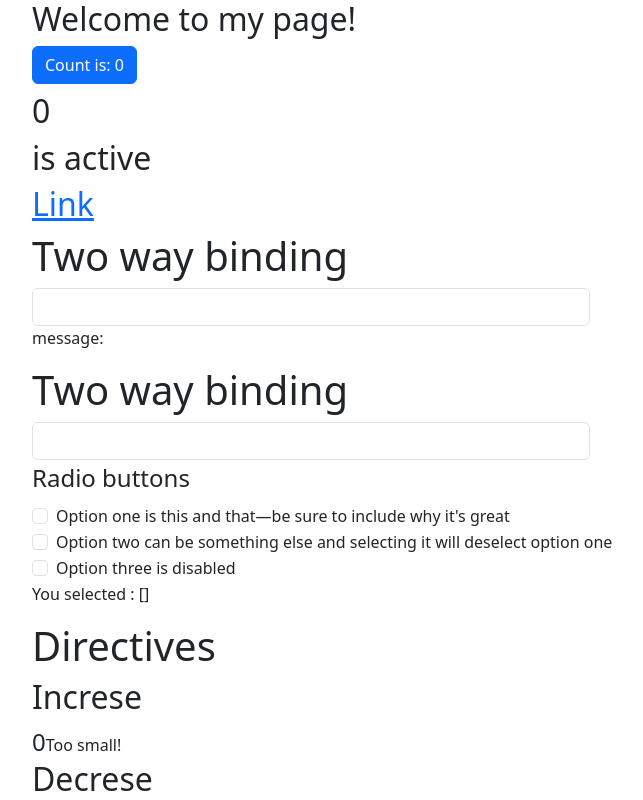
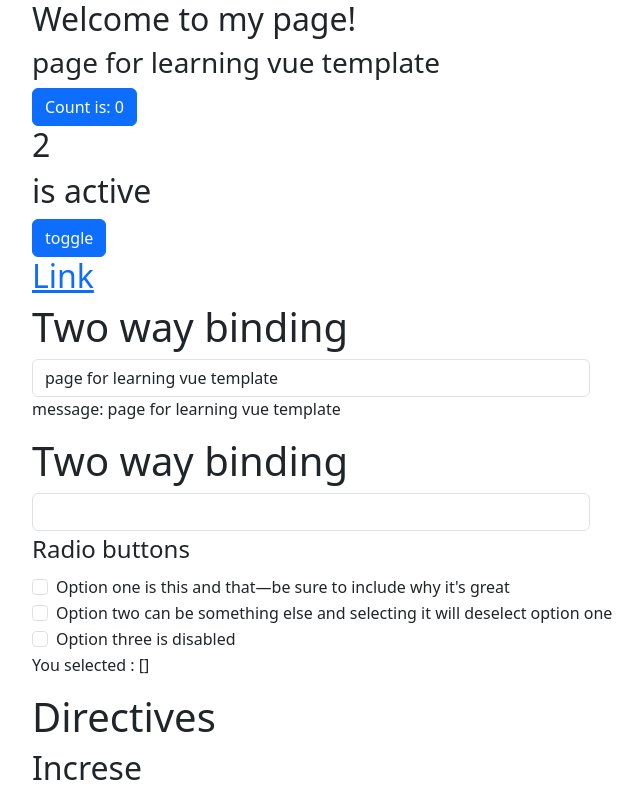
Before and after one commit to bmalvo/VueJS-introduction, a Vue app in the folder VueJS-CrashCourse/: page / in a window 1280 px wide. Shown: the top 800 px of the page, without its empty margins (50-693 px from the left). Built offline with nearby package versions, Linux system fonts and the light colour scheme.

Commit message:
refactoring App

```diff
--- a/VueJS-CrashCourse/src/Adding-button.vue
+++ b/VueJS-CrashCourse/src/Adding-button.vue
@@ -4,8 +4,6 @@ const props = defineProps<{
     increment?: (payload: PointerEvent) => void
 }>()
 </script>
-<!-- <script setup lang="ts">
-</script> -->
 
 <template>
  <button class="btn btn-primary" @click="props.increment">
--- a/VueJS-CrashCourse/src/App.vue
+++ b/VueJS-CrashCourse/src/App.vue
@@ -3,11 +3,12 @@
 import { ref, onMounted, reactive, computed } from 'vue'
 import Welcome from './Welcome-component.vue';
 import AddingButton from './Adding-button.vue';
+import SwichButton from './Swich-button.vue';
 
 const count = ref(0);
-const message = ref('');
-const number = ref(0);
-const isActive = true;
+const message = ref('page for learning vue template');
+const number = ref(1);
+const isActive = ref(true);
 const url = 'https://edwindiaz.com'
 const options = ref([])
 const fontSize = ref(30);
@@ -43,6 +44,10 @@ const decrease = () => {
   fontSize.value--
 }
 
+const swich = () => {
+  isActive.value = !isActive.value
+}
+
 const computedListItems = computed(() => {
   return listItems.value.length > 0 ? 'Yes' : 'No'
 })
@@ -58,10 +63,11 @@ onMounted(() => {
 
   <div class="container" id="app">
     <Welcome/>
+    <h3>{{message}}</h3>
     <AddingButton :count="count" :increment="increment"/>
-    <h2>{{message}}</h2>
     <h2>{{number * 2}}</h2>
     <h2>{{isActive ? 'is active' : 'is not active'}}</h2>
+    <SwichButton :action="swich"/>
     <h2><a :href=url >Link</a></h2>
     <h1>Two way binding</h1>
     <form action="">
```
Also changed, not shown: VueJS-CrashCourse/src/Welcome-component.vue (line endings or trailing spaces).
